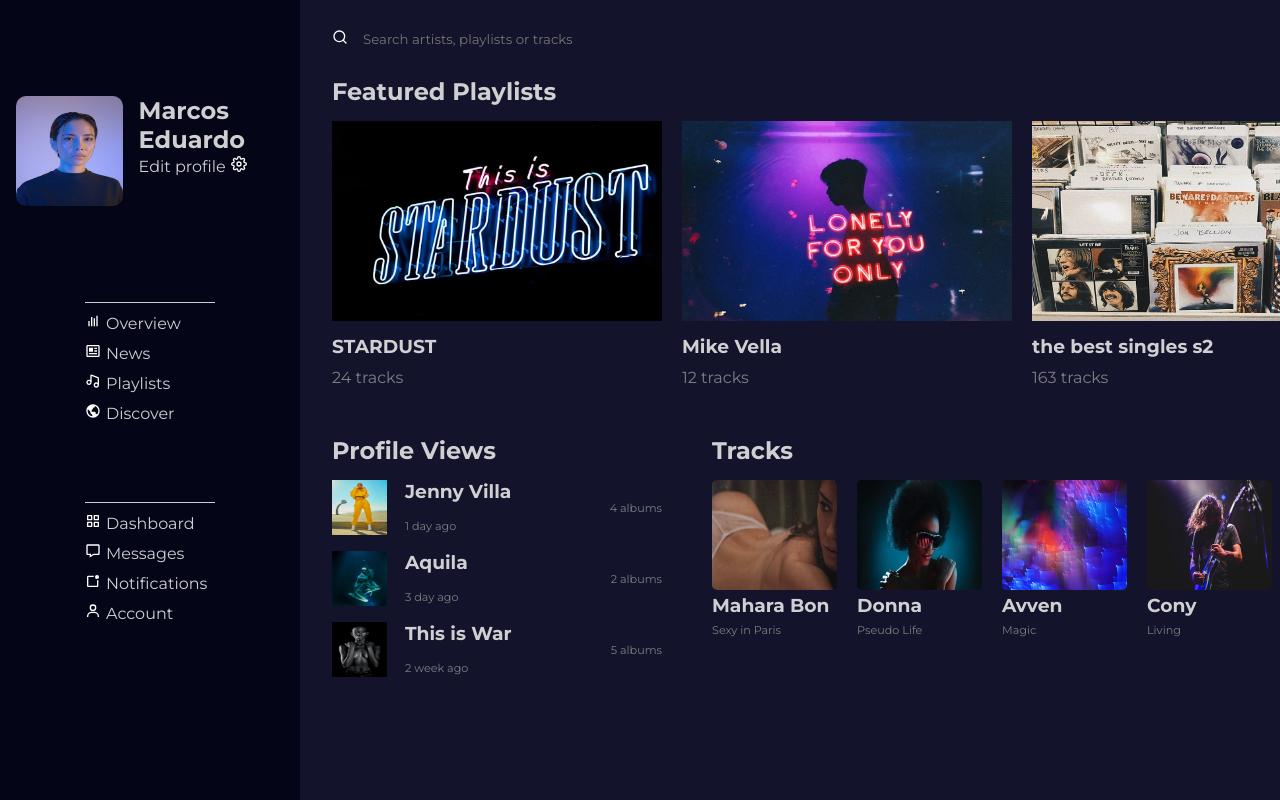
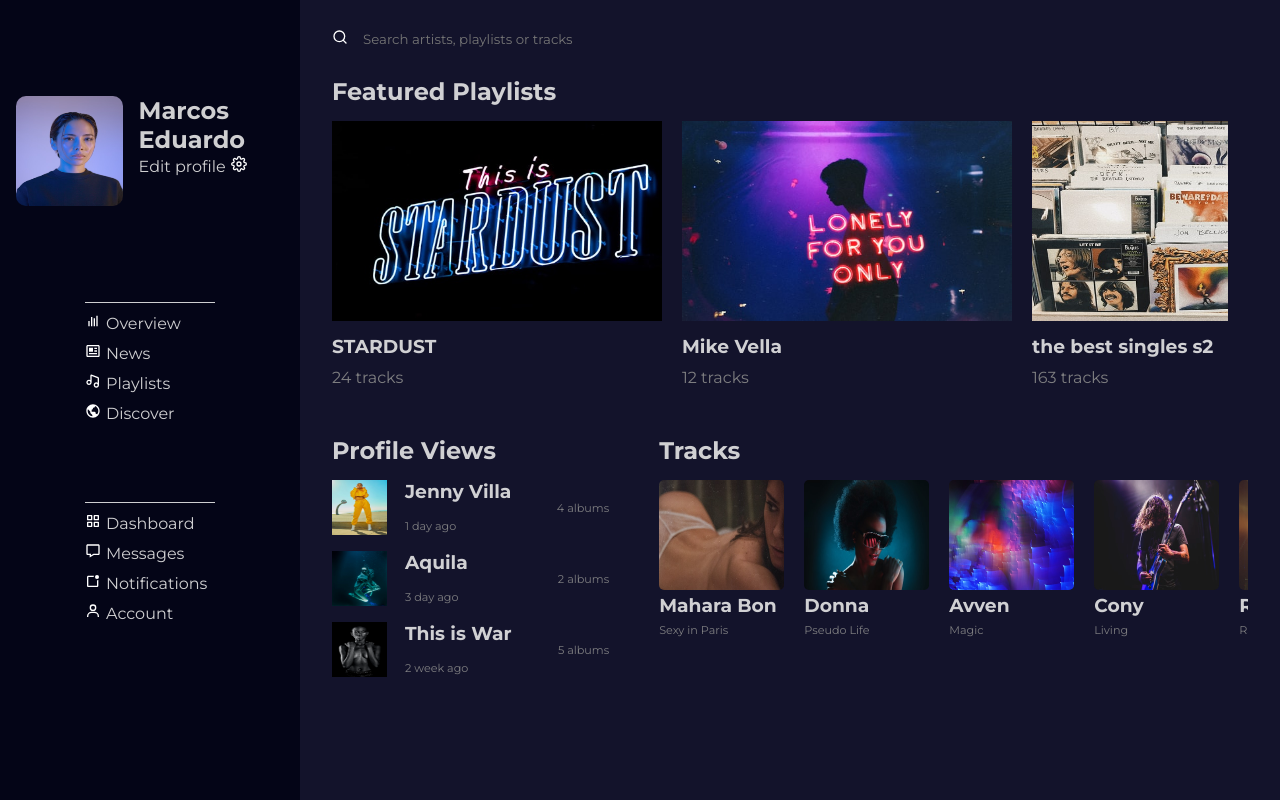
Before and after one commit to maarcoseduardo/music-library, a Next.js app: page / in a window 1280 px wide. Built offline with nearby package versions, Linux system fonts and the light colour scheme.

Commit message:
adjust responsive[

```diff
--- a/src/components/Playlist/styles.ts
+++ b/src/components/Playlist/styles.ts
@@ -28,15 +28,15 @@ export const Input = styled.input`
 export const SectionPlaylist = styled.section`
   height: 300px;
 
-  @media (min-width:1081px){
+  @media (max-width:1735px){
     overflow-x:scroll;
-    max-width: 1180px;
-    width: 100%;
+    width: 70vw;
+    transition: 0.3s;
   }
-  @media (max-width: 1080px) {
+  @media (max-width: 720px) {
     overflow-x: scroll;
-    max-width: 800px;
-    transition: 0.2s;
+    width: 80vw;
+    transition: 0.3s;
   }
 `;
 
@@ -72,7 +72,7 @@ export const SectionViewsTracks = styled.section`
   gap: 50px;
   @media (max-width: 1080px) {
     gap: 20px;
-    transition: 0.2s;
+    transition: 0.3s;
   }
 
   @media (max-width: 720px) {
@@ -85,12 +85,12 @@ export const DivView = styled.div`
   width: 100%;
 
   @media (max-width: 1080px) {
-    max-width: 350px;
-    transition: 0.2s;
+    max-width: 22vw;
+    transition: 0.3s;
   }
   @media (max-width: 720px) {
     max-width: 100%;
-    transition: 0.2s;
+    transition: 0.3s;
   }
 `;
 
@@ -115,7 +115,7 @@ export const DivProfile = styled.div`
 
   @media (max-width: 1080px) {
     width: 100%;
-    transition: 0.2s;
+    transition: 0.3s;
   }
 `;
 export const DivContainerProfileDescription = styled.div`
@@ -125,7 +125,7 @@ export const DivContainerProfileDescription = styled.div`
   @media (max-width: 720px) {
     max-width: 300px;
     width:100%;
-    transition: 0.2s;
+    transition: 0.3s;
   }
 `;
 export const DivProfileDescription = styled.div`
@@ -155,20 +155,16 @@ export const UnlistTracks = styled.ul`
   display: flex;
   gap: 20px;
 
-  @media (min-width:1081px){
-    overflow-x:scroll;
-    max-width: 800px;
-    width: 100%;
-  }
 
-  @media (max-width: 1080px) {
+  @media (max-width: 1735px) {
     overflow-x: scroll;
-    transition: 0.2s;
-    max-width: 430px;
+    transition: 0.3s;
+    max-width: 46vw;
   }
 
   @media (max-width: 720px) {
-    max-width: 800px;
+    max-width: 80vw;
+    transition: 0.3s;
   }
 `;
 
--- a/src/components/SideBar/styles.ts
+++ b/src/components/SideBar/styles.ts
@@ -12,6 +12,7 @@ export const Aside = styled.aside`
   @media (max-width: 720px) {
     max-width: 100%;
     height: 700px;
+    transition: 0.3s;
   }
 `;
 
@@ -30,6 +31,7 @@ export const DivProfile = styled.div`
   @media (max-width: 720px) {
     max-width: 100%;
     margin: 6rem auto;
+    transition: 0.3s;
   }
 `;
 
@@ -60,7 +62,7 @@ export const Section = styled.section`
   height: 70vh;
 
   @media (max-width: 1080px) {
-    transition: 0.2s;
+    transition: 0.3s;
   }
 `;
 
@@ -71,6 +73,7 @@ export const Unlist = styled.ul`
 
   @media (max-width: 720px) {
     height: 150px;
+    transition: 0.3s;
   }
 `;
 
@@ -86,7 +89,7 @@ export const Anchor = styled.a`
   margin: 0 auto;
 
   &:hover {
-    transition: 0.2s;
+    transition: 0.3s;
     filter: brightness(60%);
   }
 `;
```
